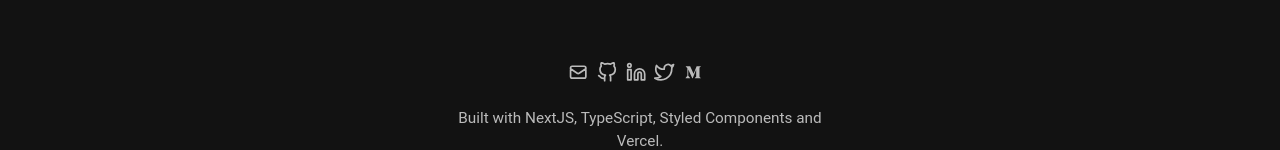
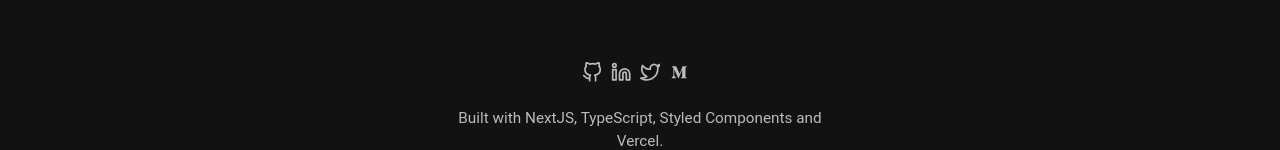
Before and after one commit to darcydev/darcydev, a Next.js app: page /about in a window 1280 px wide. Shown: the part 793-943 px from the top of the page. Built offline with nearby package versions, Linux system fonts and the light colour scheme.

Commit message:
removed email

```diff
--- a/components/SocialLinks.tsx
+++ b/components/SocialLinks.tsx
@@ -14,11 +14,11 @@ export default function SocialLinks() {
 	return (
 		<Container className='footer-container'>
 			<ul className='footerSocialLinks'>
-				<li className='footerSocialLink'>
+				{/* 				<li className='footerSocialLink'>
 					<ExternalLink href='mailto:darcyelsing@gmail.com'>
 						<MailIcon />
 					</ExternalLink>
-				</li>
+				</li> */}
 				<li className='footerSocialLink'>
 					<ExternalLink href='https://github.com/darcydev'>
 						<GitHubIcon />
```
